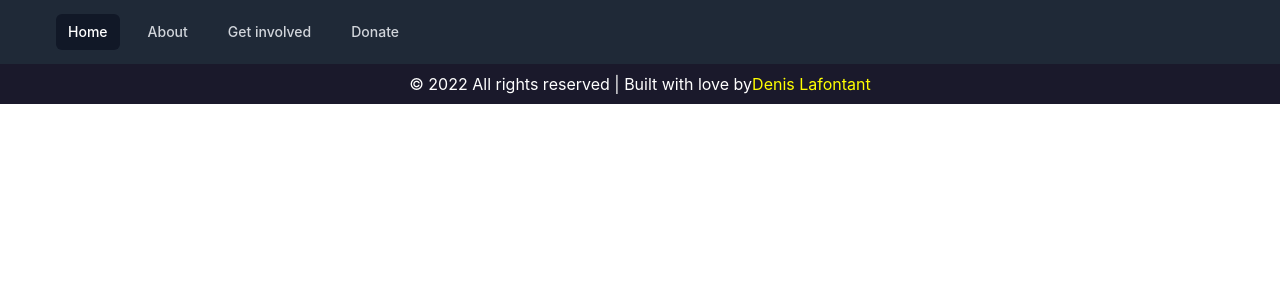
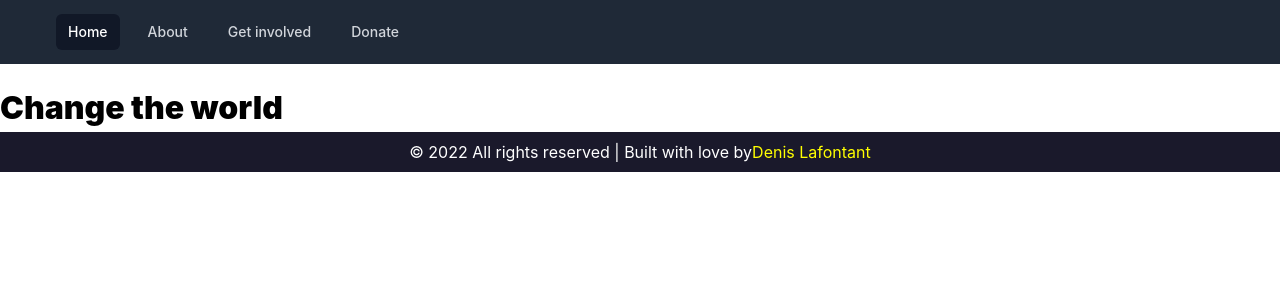
Before and after one commit to icebox827/jasmin-ministries, a React (Create React App) app: page /donate in a window 1280 px wide. Shown: the top 300 px of the page. Built offline with nearby package versions, Linux system fonts and the light colour scheme.

Commit message:
Create Donation page

```diff
--- /dev/null
+++ b/src/components/Donation.js
@@ -0,0 +1,11 @@
+import React from 'react';
+
+function Donation() {
+  return (
+    <div className="container">
+      <h1 className="textt-center mt-5 title">Change the world</h1>
+    </div>
+  );
+}
+
+export default Donation;
--- a/src/components/NavBar.js
+++ b/src/components/NavBar.js
@@ -8,7 +8,7 @@ const navigation = [
   { name: 'Home', href: '/', current: true },
   { name: 'About', href: '/about', current: false },
   { name: 'Get involved', href: '/involved', current: false },
-  { name: 'Donate', href: '#', current: false },
+  { name: 'Donate', href: '/donate', current: false },
 ];
 
 function classNames(...classes) {
--- a/src/components/Routes.js
+++ b/src/components/Routes.js
@@ -4,6 +4,7 @@ import NavBar from './NavBar';
 import Home from '../containers/Home';
 import About from '../containers/About';
 import Involved from '../containers/Involved';
+import Donate from '../containers/Donate';
 import Footer from './Footer';
 
 function RoutesLink() {
@@ -14,6 +15,7 @@ function RoutesLink() {
         <Route path="/" element={<Home />} />
         <Route path="/about" element={<About />} />
         <Route path="/involved" element={<Involved />} />
+        <Route path="/donate" element={<Donate />} />
       </Routes>
       <Footer />
     </Router>
--- /dev/null
+++ b/src/containers/Donate.js
@@ -0,0 +1,12 @@
+import React from 'react';
+import Donation from '../components/Donation';
+
+function Donate() {
+  return (
+    <div className="container mx-auto">
+      <Donation />
+    </div>
+  );
+}
+
+export default Donate;
```
